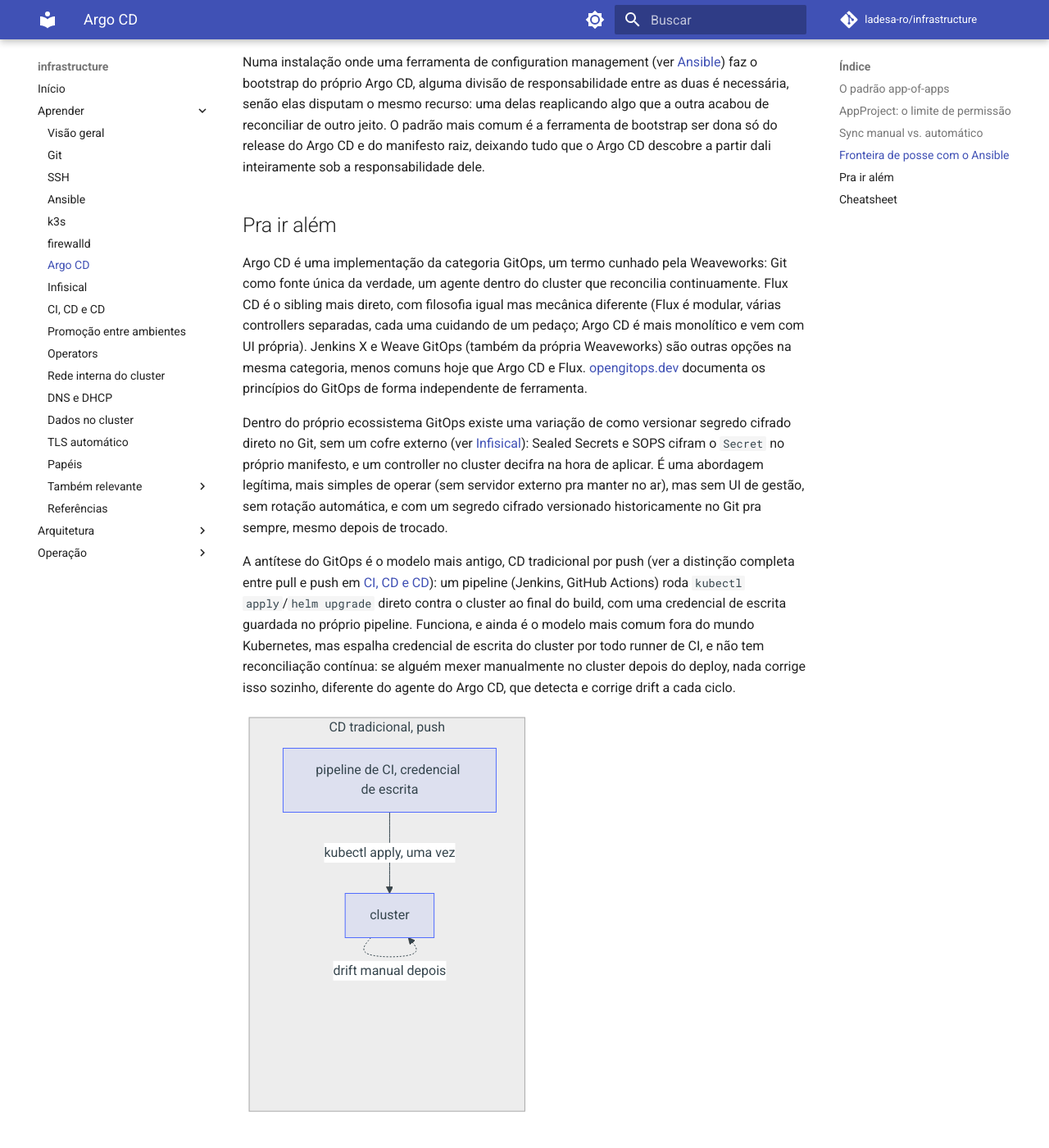
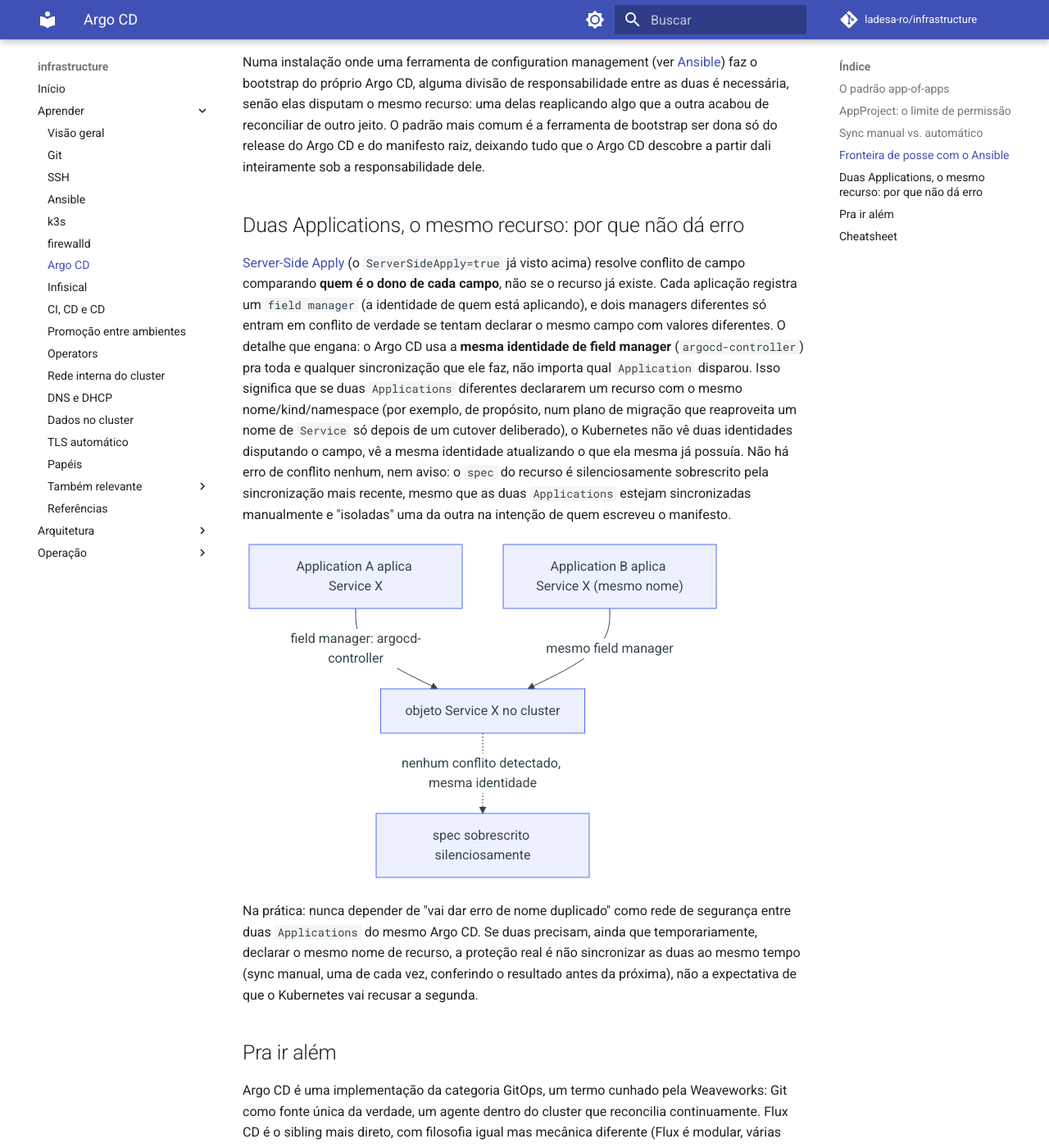
Before and after one commit to ladesa-ro/infrastructure, an MkDocs documentation site: the page built from docs/aprender/argocd.md, in a window 1280 px wide and 1400 px high, scrolled down 2759 px. Shown: the whole window at 82% size. Built offline with MkDocs 1.6.1 and Material for MkDocs 9.7.7, drawn with Linux system fonts in a browser that asks for light colours; comment, search, counter and statistics services are not loaded.

Commit message:
docs(argocd): explain server-side apply field manager collision

````diff
--- a/docs/aprender/argocd.md
+++ b/docs/aprender/argocd.md
@@ -61,6 +61,19 @@ stateDiagram-v2
 
 Numa instalação onde uma ferramenta de configuration management (ver [Ansible](ansible.md)) faz o bootstrap do próprio Argo CD, alguma divisão de responsabilidade entre as duas é necessária, senão elas disputam o mesmo recurso: uma delas reaplicando algo que a outra acabou de reconciliar de outro jeito. O padrão mais comum é a ferramenta de bootstrap ser dona só do release do Argo CD e do manifesto raiz, deixando tudo que o Argo CD descobre a partir dali inteiramente sob a responsabilidade dele.
 
+## Duas Applications, o mesmo recurso: por que não dá erro
+
+[Server-Side Apply](https://kubernetes.io/docs/reference/using-api/server-side-apply/) (o `ServerSideApply=true` já visto acima) resolve conflito de campo comparando **quem é o dono de cada campo**, não se o recurso já existe. Cada aplicação registra um `field manager` (a identidade de quem está aplicando), e dois managers diferentes só entram em conflito de verdade se tentam declarar o mesmo campo com valores diferentes. O detalhe que engana: o Argo CD usa a **mesma identidade de field manager** (`argocd-controller`) pra toda e qualquer sincronização que ele faz, não importa qual `Application` disparou. Isso significa que se duas `Applications` diferentes declararem um recurso com o mesmo nome/kind/namespace (por exemplo, de propósito, num plano de migração que reaproveita um nome de `Service` só depois de um cutover deliberado), o Kubernetes não vê duas identidades disputando o campo, vê a mesma identidade atualizando o que ela mesma já possuía. Não há erro de conflito nenhum, nem aviso: o `spec` do recurso é silenciosamente sobrescrito pela sincronização mais recente, mesmo que as duas `Applications` estejam sincronizadas manualmente e "isoladas" uma da outra na intenção de quem escreveu o manifesto.
+
+```mermaid
+flowchart TD
+    App1["Application A aplica Service X"] -->|field manager: argocd-controller| Obj[objeto Service X no cluster]
+    App2["Application B aplica Service X (mesmo nome)"] -->|mesmo field manager| Obj
+    Obj -.->|nenhum conflito detectado, mesma identidade| Sobrescreve[spec sobrescrito silenciosamente]
+```
+
+Na prática: nunca depender de "vai dar erro de nome duplicado" como rede de segurança entre duas `Applications` do mesmo Argo CD. Se duas precisam, ainda que temporariamente, declarar o mesmo nome de recurso, a proteção real é não sincronizar as duas ao mesmo tempo (sync manual, uma de cada vez, conferindo o resultado antes da próxima), não a expectativa de que o Kubernetes vai recusar a segunda.
+
 ## Pra ir além
 
 Argo CD é uma implementação da categoria GitOps, um termo cunhado pela Weaveworks: Git como fonte única da verdade, um agente dentro do cluster que reconcilia continuamente. Flux CD é o sibling mais direto, com filosofia igual mas mecânica diferente (Flux é modular, várias controllers separadas, cada uma cuidando de um pedaço; Argo CD é mais monolítico e vem com UI própria). Jenkins X e Weave GitOps (também da própria Weaveworks) são outras opções na mesma categoria, menos comuns hoje que Argo CD e Flux. [opengitops.dev](https://opengitops.dev) documenta os princípios do GitOps de forma independente de ferramenta.
````
